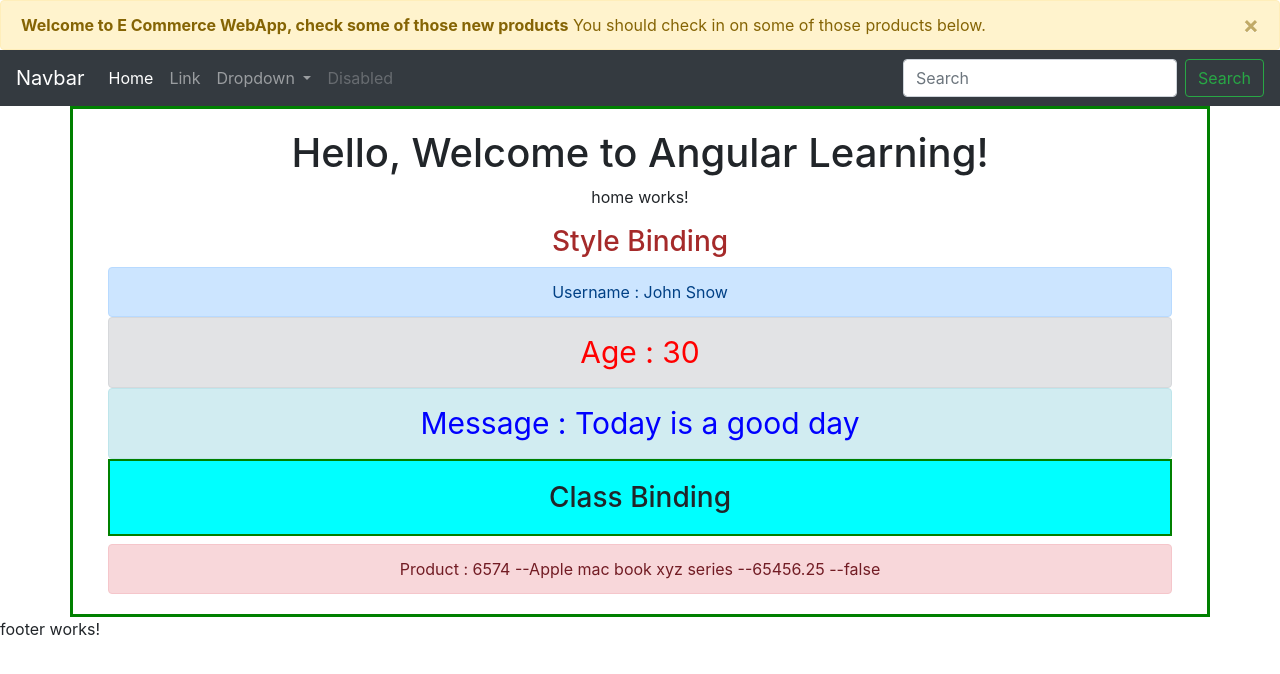
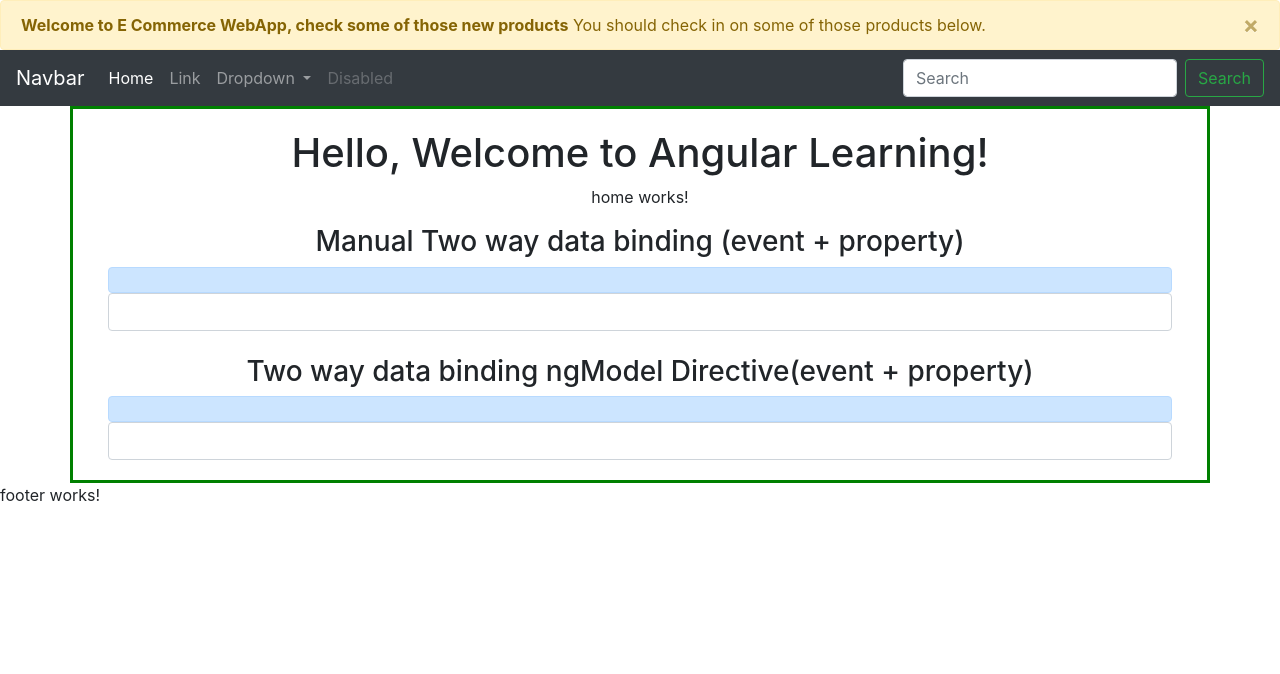
Before and after one commit to swappy35/Frontend-Practice, an Angular app in the folder phase4-ecom-frontend-02-20-22/ecom-webapp/: page / in a window 1280 px wide. Shown: the top 674 px of the page. Built offline with nearby package versions, Linux system fonts and the light colour scheme.

Commit message:
Event binding and Two way data binding

```diff
--- a/phase4-ecom-frontend-02-20-22/ecom-webapp/src/app/app.component.html
+++ b/phase4-ecom-frontend-02-20-22/ecom-webapp/src/app/app.component.html
@@ -5,7 +5,9 @@
   <app-home></app-home>
 
   <!-- <app-one-way></app-one-way> -->
-  <app-css-binding></app-css-binding>
+  <!-- <app-css-binding></app-css-binding> -->
+  <!-- <app-event-binding></app-event-binding> -->
+  <app-two-way></app-two-way>
 </div>
 
 <app-footer></app-footer>
--- /dev/null
+++ b/phase4-ecom-frontend-02-20-22/ecom-webapp/src/app/component/data/event-binding/event-binding.component.html
@@ -0,0 +1,11 @@
+<div class="container">
+    <input type="text" class="form-control" name="username" (input)="onInput($event)">
+    <br>
+    <button class="btn btn-primary" (click)="onClick()">Submit</button>
+</div>
+<br>
+<div class="container">
+    <div class="alert-primary">{{message}}</div>
+    <input type="text" id="message" class="form-control" name="tempMessage" #tmpMessage>
+    <button class="btn btn-primary" (click)="onSubmit(tmpMessage)">Submit Message</button>
+</div>
--- /dev/null
+++ b/phase4-ecom-frontend-02-20-22/ecom-webapp/src/app/component/data/event-binding/event-binding.component.ts
@@ -0,0 +1,31 @@
+import { Component, OnInit } from '@angular/core';
+
+@Component({
+  selector: 'app-event-binding',
+  templateUrl: './event-binding.component.html',
+  styleUrls: ['./event-binding.component.css']
+})
+export class EventBindingComponent implements OnInit {
+
+  public username:string = "";
+  public message:string = "";
+  public data:string = "";
+  constructor() { }
+
+  ngOnInit(): void {
+  }
+
+  public onClick(){
+    console.log(`On click event occured.`);
+
+  }
+  public onInput(event: any){
+    // console.log(`On input event occured...`,event);
+    console.log(event);
+  }
+
+  public onSubmit(message:any){
+    this.message = message.value;
+    console.log(message.value);
+  }
+}
--- /dev/null
+++ b/phase4-ecom-frontend-02-20-22/ecom-webapp/src/app/component/data/two-way/two-way.component.html
@@ -0,0 +1,17 @@
+<div class="container">
+    <h3>Manual Two way data binding (event + property) </h3>
+    <div class="alert alert-primary">{{username}}</div>
+    <input type="text" class="form-control" name="username" (input)="onChange($event)">
+    <!-- <br>
+    <div class="alert alert-secondary">{{username}}</div>
+    <input type="text" class="form-control" name="username" (input)="onDemand($event)"> -->
+</div>
+<br>
+<div class="container">
+    <h3>Two way data binding ngModel Directive(event + property) </h3>
+    <div class="alert alert-primary">{{message}}</div>
+    <input type="text" class="form-control" name="username" [(ngModel)]="message">
+    <!-- <br>
+    <div class="alert alert-secondary">{{username}}</div>
+    <input type="text" class="form-control" name="username" (input)="onDemand($event)"> -->
+</div>
--- /dev/null
+++ b/phase4-ecom-frontend-02-20-22/ecom-webapp/src/app/component/data/two-way/two-way.component.ts
@@ -0,0 +1,25 @@
+import { Component, OnInit } from '@angular/core';
+
+@Component({
+  selector: 'app-two-way',
+  templateUrl: './two-way.component.html',
+  styleUrls: ['./two-way.component.css']
+})
+export class TwoWayComponent implements OnInit {
+
+  public username:string="";
+  public message:string="";
+
+  constructor() { }
+
+  ngOnInit(): void {
+  }
+
+  onChange($event:any){
+    this.username = $event.target.value;
+  }
+
+  onDemand($event1:any){
+    this.username = $event1.target.value;
+  }
+}
```
Also changed, not shown: phase4-ecom-frontend-02-20-22/ecom-webapp/src/app/app.module.ts (+8 -2 lines), phase4-ecom-frontend-02-20-22/ecom-webapp/src/app/component/data/event-binding/event-binding.component.css (added), phase4-ecom-frontend-02-20-22/ecom-webapp/src/app/component/data/two-way/two-way.component.css (added), 2 other files (tests, documents, lock files or other folders).
